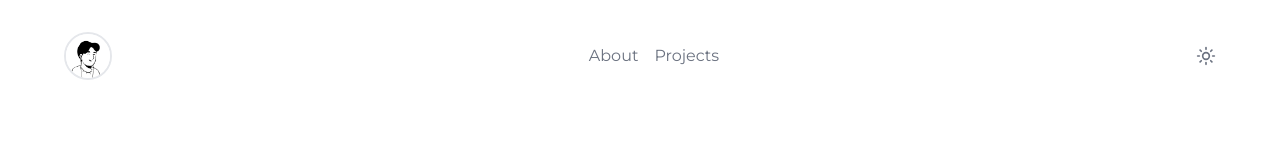
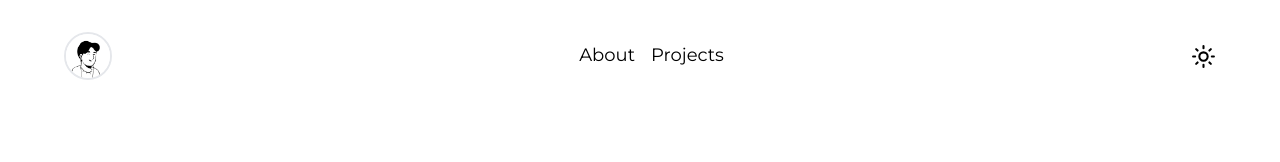
Before and after one commit to guan404ming/personal-website, a Next.js app: page / in a window 1280 px wide. Shown: the top 162 px of the page. Built offline with nearby package versions, Linux system fonts and the light colour scheme.

Commit message:
feat: add animation for header

```diff
--- a/src/components/header.tsx
+++ b/src/components/header.tsx
@@ -19,7 +19,7 @@ const Header = () => {
   const router = useRouter();
 
   useEffect(() => {
-    setIcon(theme !== "dark" ? <SunIcon size={20} /> : <MoonIcon size={20} />);
+    setIcon(theme !== "dark" ? <SunIcon size={25} /> : <MoonIcon size={25} />);
   }, [theme]);
 
   const toggleNightMode = () => {
@@ -29,8 +29,10 @@ const Header = () => {
   return (
     <header
       className={cn(
-        "absolute z-50 flex w-full items-center justify-between bg-white px-16 py-8 max-md:px-8 max-md:py-4 dark:bg-black",
-        pathname === "/" ? "bg-opacity-0" : "bg-opacity-100",
+        "absolute z-50 flex w-full items-center justify-between px-16 py-8 max-md:px-8 max-md:py-4",
+        pathname === "/"
+          ? "bg-opacity-0"
+          : "bg-white bg-opacity-100 dark:bg-black",
       )}
     >
       <div className="flex items-center">
@@ -42,25 +44,24 @@ const Header = () => {
           <AvatarFallback>GM</AvatarFallback>
         </Avatar>
       </div>
-      <nav className="flex items-center space-x-4">
-        <div
-          className="cursor-pointer text-gray-500 hover:text-gray-700"
+      <nav className="flex items-center space-x-4 text-lg">
+        <a
+          className="group cursor-pointer transition duration-300"
           onClick={() => router.push("/about")}
         >
           About
-        </div>
-        <div
-          className="cursor-pointer text-gray-500 hover:text-gray-700"
+          <span className="block h-0.5 max-w-0 bg-black transition-all duration-300 group-hover:max-w-full dark:bg-white"></span>
+        </a>
+        <a
+          className="group cursor-pointer transition duration-300"
           onClick={() => router.push("/projects")}
         >
           Projects
-        </div>
+          <span className="block h-0.5 max-w-0 bg-black transition-all duration-300 group-hover:max-w-full dark:bg-white"></span>
+        </a>
       </nav>
-      <div className="flex items-center">
-        <button
-          onClick={toggleNightMode}
-          className="cursor-pointer text-gray-500 hover:text-gray-700"
-        >
+      <div className="flex items-center hover:animate-wiggle">
+        <button onClick={toggleNightMode} className="cursor-pointer">
           {icon}
         </button>
       </div>
```
